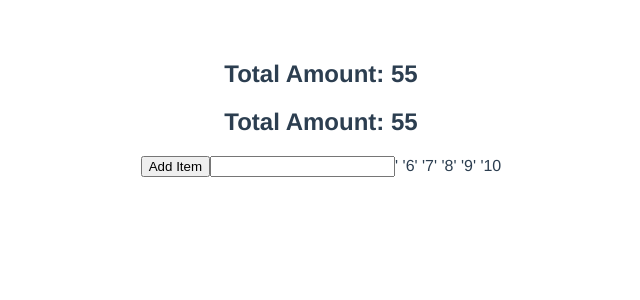
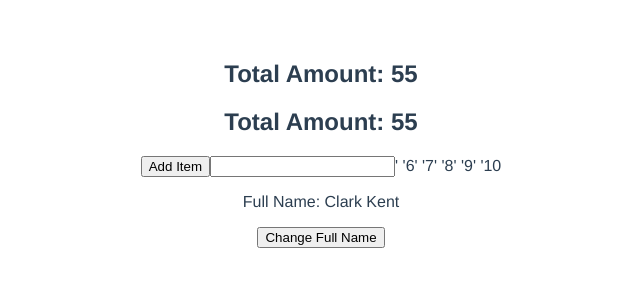
Before and after one commit to deepak252/vuejs-tutorial, a Vue app: page / in a window 1280 px wide. Shown: the top 300 px of the page, without its empty margins (319-959 px from the left). Built offline with nearby package versions, Linux system fonts and the light colour scheme.

Commit message:
Computed property setter

```diff
--- a/src/App.vue
+++ b/src/App.vue
@@ -4,6 +4,8 @@
   <button @click="prices.push(5)">Add Item</button>
   <input type="text" v-model="name"/>
   <span v-for="amount in highAmounts" :key="amount">' '{{amount}}</span>
+  <p>Full Name: {{fullName}}</p>
+  <button @click="changeFullName">Change Full Name</button>
 </template>
 
 <script>
@@ -12,6 +14,8 @@ export default {
   name: 'App',
   data(){
     return {
+      firstName: 'Clark',
+      lastName: 'Kent',
       prices: [1,2,3,4,5,6,7,8,9,10],
       name:""
     }
@@ -21,8 +25,23 @@ export default {
       console.log('getTotalAmount');
       return this.prices.reduce((total, curr)=>(total+curr), 0)
     },
+    changeFullName(){
+      this.fullName = 'Deepak Chaurasiya' // fullName will get passed to the set() function
+    }
   },
   computed: {
+    // fullName(){ //computed property "fullName" is readonly.
+    //   return `${this.firstName} ${this.lastName}`
+    // },
+    fullName: {
+      get(){
+        return `${this.firstName} ${this.lastName}`
+      },
+      set(value){
+        this.firstName = value.split(' ')[0];
+        this.lastName = value.split(' ')[1];
+      }
+    },
     totalAmount(){
       console.log('totalAmount');
       return this.prices.reduce((total, curr)=>(total+curr), 0)
```
